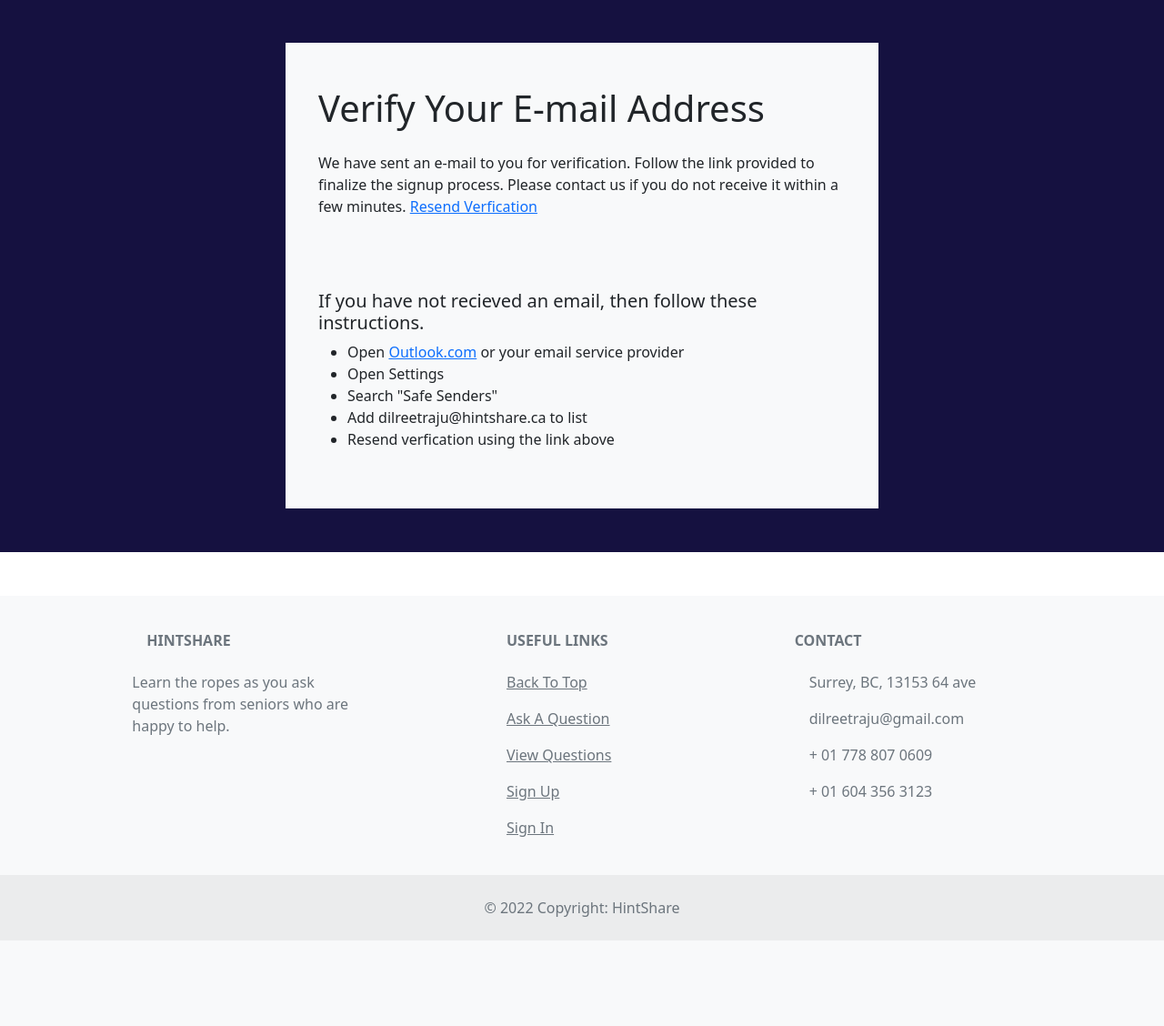
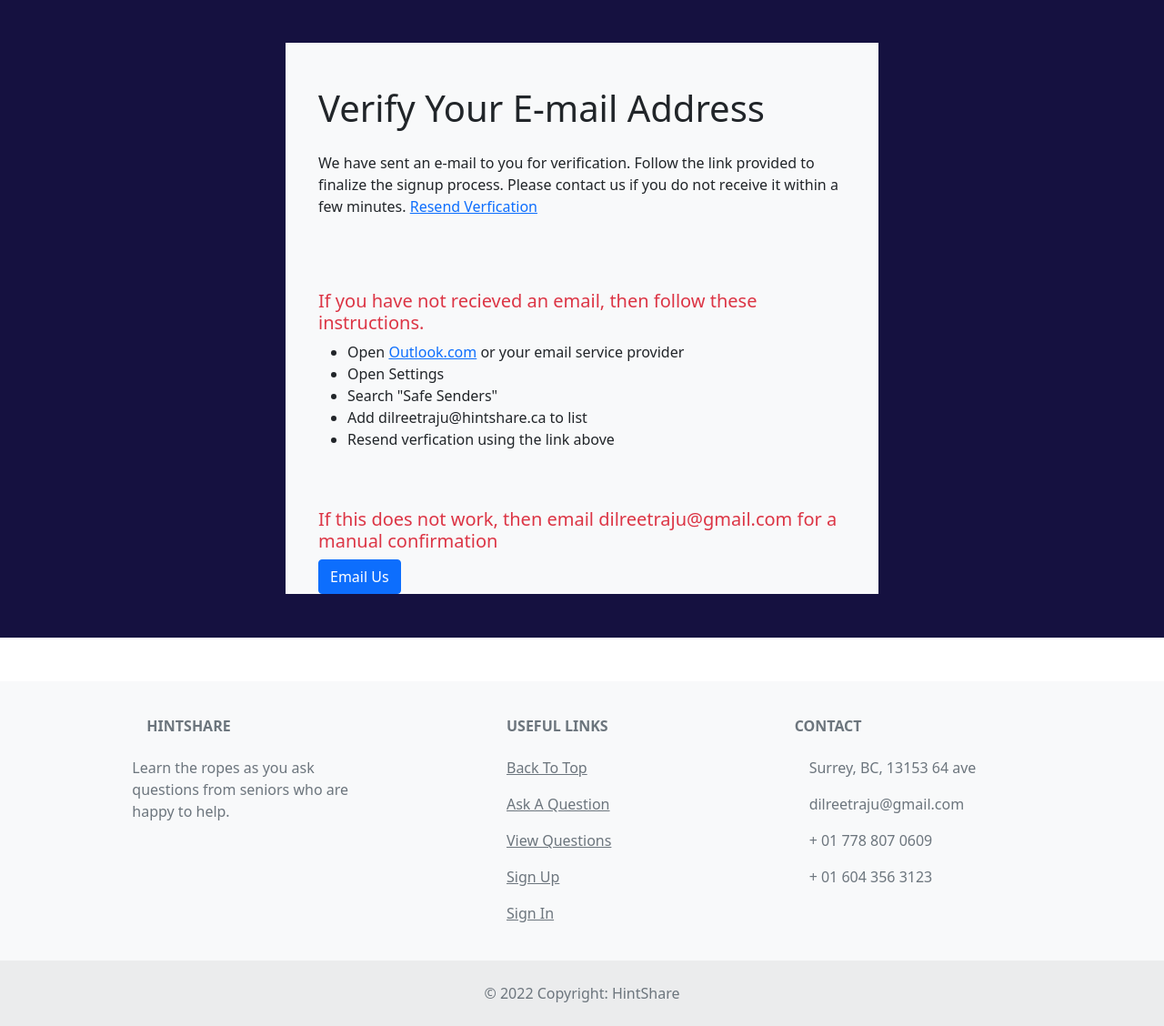
Before and after one commit to Dilu-Bilu/HintShare, a Django app: a page that uses hintshare/templates/account/verification_sent.html in a window 1280 px wide. Shown: the part 117-1245 px from the top of the page at 91% size. Before the commit the page ends 1151 px from the top, so only its background shows below. Run offline with Django 3.2, Linux system fonts and the light colour scheme; parts of the project's set-up code (start-up, migrations or seed data) failed here and were passed over; some libraries are stand-ins or nearby versions.

Commit message:
changed confirmation page

```diff
--- a/hintshare/templates/account/verification_sent.html
+++ b/hintshare/templates/account/verification_sent.html
@@ -9,14 +9,17 @@
     <h1 class="pt-5">{% translate "Verify Your E-mail Address" %}</h1>
     {% url 'account_email' as email_url %}
     <p class="py-3">{% blocktranslate %}We have sent an e-mail to you for verification. Follow the link provided to finalize the signup process. Please contact us if you do not receive it within a few minutes. <a href="{{ email_url }}">Resend Verfication</a> {% endblocktranslate %}</p>
-    <h5 class = 'pt-5'>{% blocktranslate%} If you have not recieved an email, then follow these instructions.{% endblocktranslate%}</h5>
+    <h5 class = 'pt-5 text-danger'>{% blocktranslate%} If you have not recieved an email, then follow these instructions.{% endblocktranslate%}</h5>
     <ul class="pb-5">
         <li>Open <a href="https://www.Outlook.com" target="_blank">Outlook.com</a> or your email service provider</li>
         <li>Open Settings</li>
         <li>Search "Safe Senders"</li>
         <li>Add dilreetraju@hintshare.ca to list</li>
         <li>Resend verfication using the link above</li>
+
     </ul>
+    <h5 class="text-danger">If this does not work, then email dilreetraju@gmail.com for a manual confirmation</h5>
+    <a href="https://mail.google.com/mail/?view=cm&fs=1&to=dilreetraju@gmail.com&su=Email Confirmation&body=My email confirmation is not working could you please check my email and confirm it manually? My surrey schools email is (Insert email)"><button class="btn btn-primary">Email Us</button></a>
 </div>
 
 {% endblock %}
```
